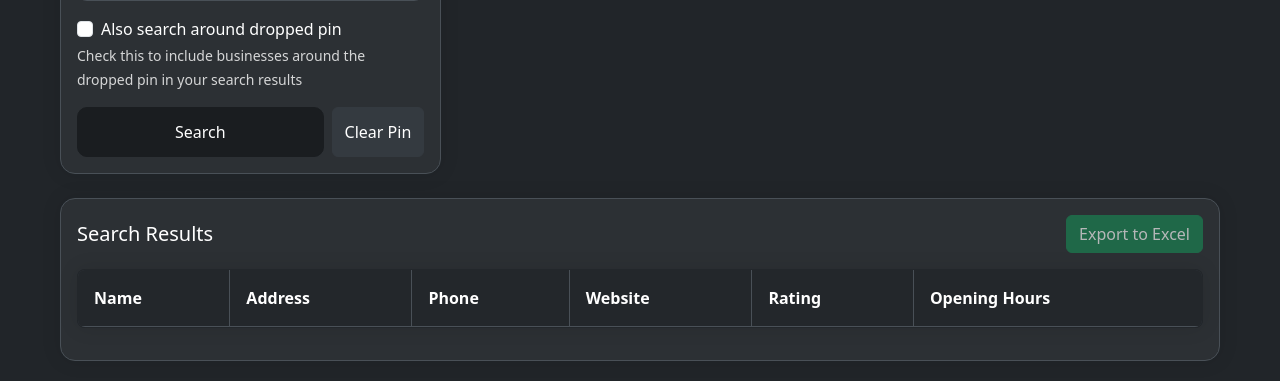
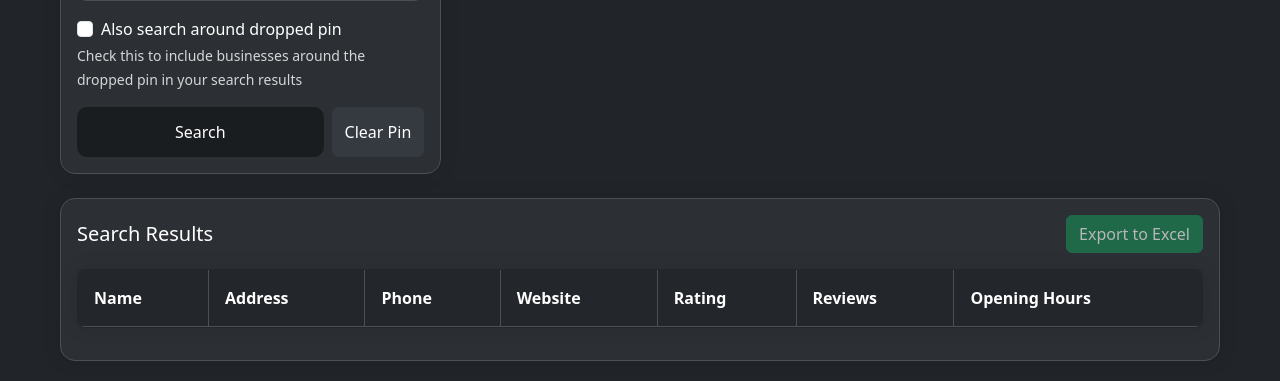
Before and after one commit to sdclark117/sdclark117, a Flask app: page / in a window 1280 px wide. Shown: the part 572-953 px from the top of the page. Run offline with Flask 3, Linux system fonts and the light colour scheme; lists and menus that the app fills with data are empty; some libraries are stand-ins or nearby versions.

Commit message:
Add reviews column to search results and include number of reviews for each business

```diff
--- a/app.py
+++ b/app.py
@@ -114,7 +114,8 @@ def search_places(lat, lng, business_type, radius, api_key):
                             'rating': details.get('rating', place.get('rating', '')),
                             'website': details.get('website', ''),
                             'phone': details.get('formatted_phone_number', ''),
-                            'opening_hours': details.get('opening_hours', {}).get('weekday_text', [])
+                            'opening_hours': details.get('opening_hours', {}).get('weekday_text', []),
+                            'reviews': details.get('user_ratings_total', place.get('user_ratings_total', 0))
                         }
                     else:
                         # Fallback to basic place data if details request fails
@@ -127,7 +128,8 @@ def search_places(lat, lng, business_type, radius, api_key):
                             'rating': place.get('rating', ''),
                             'website': '',
                             'phone': '',
-                            'opening_hours': []
+                            'opening_hours': [],
+                            'reviews': place.get('user_ratings_total', 0)
                         }
                 else:
                     # Fallback to basic place data if no place_id
@@ -140,7 +142,8 @@ def search_places(lat, lng, business_type, radius, api_key):
                         'rating': place.get('rating', ''),
                         'website': '',
                         'phone': '',
-                        'opening_hours': []
+                        'opening_hours': [],
+                        'reviews': place.get('user_ratings_total', 0)
                     }
 
                 leads.append(lead)
--- a/templates/index.html
+++ b/templates/index.html
@@ -572,6 +572,7 @@ body {
                                         <th style="color: var(--table-header-text); padding: 1rem; border-right: 1px solid var(--border-color);">Phone</th>
                                         <th style="color: var(--table-header-text); padding: 1rem; border-right: 1px solid var(--border-color);">Website</th>
                                         <th style="color: var(--table-header-text); padding: 1rem; border-right: 1px solid var(--border-color);">Rating</th>
+                                        <th style="color: var(--table-header-text); padding: 1rem; border-right: 1px solid var(--border-color);">Reviews</th>
                                         <th style="color: var(--table-header-text); padding: 1rem;">Opening Hours</th>
                                     </tr>
                                 </thead>
@@ -1009,6 +1010,9 @@ body {
                     <td style="padding: 1rem; border-right: 1px solid ${isDark ? '#495057' : '#dee2e6'};">
                         ${lead.rating ? `${lead.rating} ⭐` : 'N/A'}
                     </td>
+                    <td style="padding: 1rem; border-right: 1px solid ${isDark ? '#495057' : '#dee2e6'};">
+                        ${lead.reviews !== undefined ? lead.reviews : 'N/A'}
+                    </td>
                     <td style="padding: 1rem;">
                         ${lead.opening_hours ? lead.opening_hours.join('<br>') : 'N/A'}
                     </td>
```
